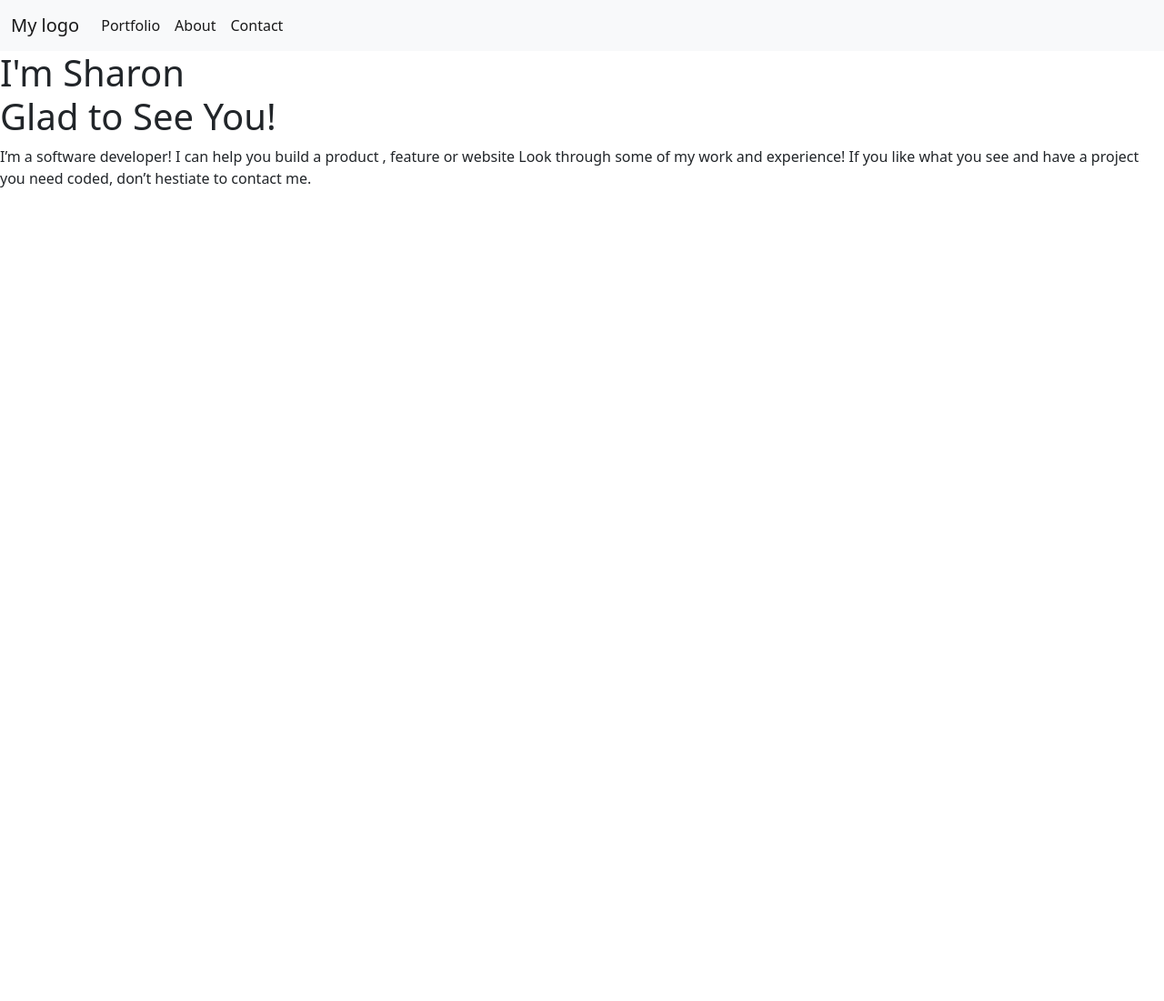
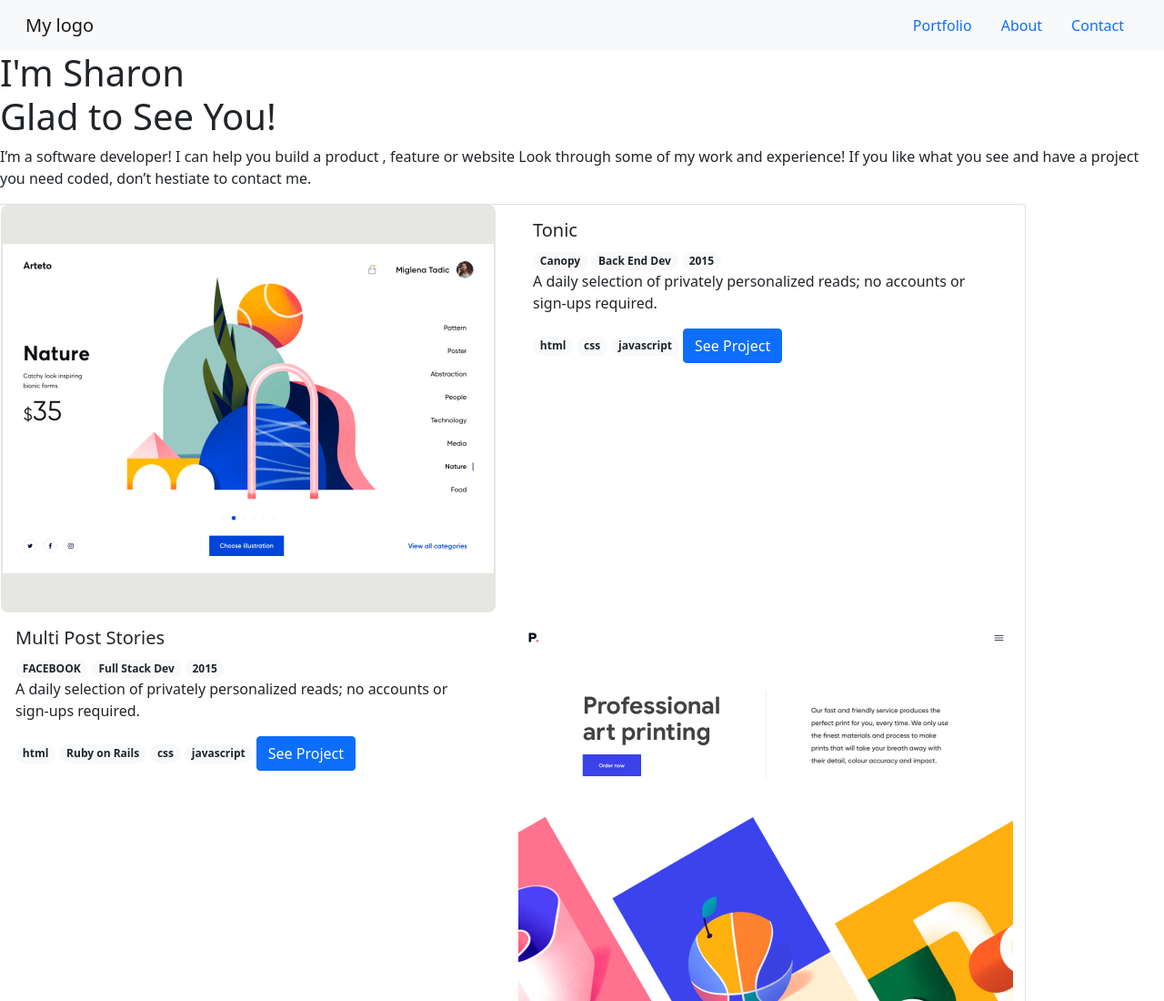
Before and after one commit to sharon-odhiambo/Bootstrap, a website: page index.html in a window 1280 px wide. Shown: the top 1100 px of the page at 91% size. Before the commit the page ends 800 px from the top, so only its background shows below. Drawn offline with nearby package versions, Linux system fonts and the light colour scheme.

Commit message:
Use cards and badges for Projects lists

```diff
--- a/index.html
+++ b/index.html
@@ -8,31 +8,104 @@
     <title>Sharon Odhiambo Portfolio</title>
   </head>
   <body>
-    <nav class="navbar navbar-expand-lg navbar-light bg-light">
+    <nav id="navbar" class="navbar navbar-light bg-light px-3">
         <div class="container-fluid">
             <a class="navbar-brand" href="#">My logo</a>
-          <button class="navbar-toggler" type="button" data-bs-toggle="collapse" data-bs-target="#navbarSupportedContent" aria-controls="navbarSupportedContent" aria-expanded="false" aria-label="Toggle navigation">
-            <span class="navbar-toggler-icon"></span>
-          </button>
-          <div class="collapse navbar-collapse" id="navbarSupportedContent">
-            <ul class="navbar-nav me-auto mb-2 mb-lg-0">
+                <ul class="nav nav-pills">
                   <li class="nav-item">
-                <a class="nav-link active" aria-current="page" href="#">Portfolio</a>
+                    <a class="nav-link" href="#">Portfolio</a>
                   </li>
                   <li class="nav-item">
-                <a class="nav-link active" aria-current="page" href="#">About</a>
+                    <a class="nav-link" href="#">About</a>
                   </li>
                   <li class="nav-item">
-                <a class="nav-link active" aria-current="page" href="#">Contact</a>
+                    <a class="nav-link" href="#">Contact</a>
                   </li>
-            </div>
+                </ul>
             </div>
       </nav>
 
     <h1>I'm Sharon<br> Glad to See You!</h1>
     <p>I’m a software developer! I can help you build a product , feature or website Look through some of my work and experience! If you like what you see and have a project you need coded, don’t hestiate to contact me.</p>
 
+    <div class="row row-cols-1 g-4">
+        <div class="card mb-3" style="max-width: 1140px;">
+            <div class="row">
+              <div class="col-md-6">
+                <img src="./images/snapshoot-desktop.png" class="img-fluid rounded-start" alt="project rate card">
+              </div>
+              <div class="col-md-6">
+                <div class="card-body">
+                  <h5 class="card-title">Tonic</h5>
+                  <span class="badge rounded-pill bg-light text-dark">Canopy</span>
+                  <span class="badge rounded-pill bg-light text-dark">Back End Dev</span>
+                  <span class="badge rounded-pill bg-light text-dark">2015</span>
+                  <p class="card-text">A daily selection of privately personalized reads; no accounts or sign-ups required.</p>
+                     <span class="badge rounded-pill bg-light text-dark">html</span>
+                    <span class="badge rounded-pill bg-light text-dark">css</span>
+                    <span class="badge rounded-pill bg-light text-dark">javascript</span>
 
+                    <a href="#" class="btn btn-primary">See Project</a>
+                </div>
+              </div>
+            </div>
+            <div class="row">
+                <div class="col-md-6">
+                  <div class="card-body">
+                    <h5 class="card-title">Multi  Post Stories</h5>
+                    <span class="badge rounded-pill bg-light text-dark">FACEBOOK</span>
+                    <span class="badge rounded-pill bg-light text-dark">Full Stack Dev</span>
+                    <span class="badge rounded-pill bg-light text-dark">2015</span>
+                    <p class="card-text">A daily selection of privately personalized reads; no accounts or sign-ups required.</p>
+                    <span class="badge rounded-pill bg-light text-dark">html</span>
+                    <span class="badge rounded-pill bg-light text-dark">Ruby on Rails</span>
+                    <span class="badge rounded-pill bg-light text-dark">css</span>
+                    <span class="badge rounded-pill bg-light text-dark">javascript</span>
+                    <a href="#" class="btn btn-primary">See Project</a>
+                  </div>
+                </div>
+                <div class="col-md-6">
+                    <img src="./images/desktop-portfolio-1.png" class="img-fluid rounded-start" alt="project rate card">
+                  </div>
+              </div>
+                <div class="row">
+                    <div class="col-md-6">
+                      <img src="./images/desktop-portfolio-2.png" class="img-fluid rounded-start" alt="project rate card">
+                    </div>
+                    <div class="col-md-6">
+                      <div class="card-body">
+                        <h5 class="card-title">FaceBook 360</h5>
+                        <span class="badge rounded-pill bg-light text-dark">FACEBOOK</span>
+                        <span class="badge rounded-pill bg-light text-dark">Full Stack Dev</span>
+                        <span class="badge rounded-pill bg-light text-dark">2015</span>
+                        <p class="card-text">A daily selection of privately personalized reads; no accounts or sign-ups required.</p>
+                        <span class="badge rounded-pill bg-light text-dark">html</span>
+                        <span class="badge rounded-pill bg-light text-dark">Ruby on Rails</span>
+                        <span class="badge rounded-pill bg-light text-dark">css</span>
+                        <span class="badge rounded-pill bg-light text-dark">javascript</span>
+                        <a href="#" class="btn btn-primary">See Project</a>
+                      </div>
+                    </div>
+                    <div class="row">
+                        <div class="col-md-6">
+                          <div class="card-body">
+                            <h5 class="card-title">Uber Navigation</h5>
+                            <span class="badge rounded-pill bg-light text-dark">Uber</span>
+                            <span class="badge rounded-pill bg-light text-dark">Lead Developer</span>
+                            <span class="badge rounded-pill bg-light text-dark">2018</span>
+                            <p class="card-text">A daily selection of privately personalized reads; no accounts or sign-ups required.</p>
+                            <span class="badge rounded-pill bg-light text-dark">html</span>
+                            <span class="badge rounded-pill bg-light text-dark">Ruby on Rails</span>
+                            <span class="badge rounded-pill bg-light text-dark">css</span>
+                            <span class="badge rounded-pill bg-light text-dark">javascript</span>
+                            <a href="#" class="btn btn-primary">See Project</a>
+                          </div>
+                        </div>
+                        <div class="col-md-6">
+                            <img src="./images/desktop-portfolio-3.png" class="img-fluid rounded-start" alt="project rate card">
+                          </div>
+                      </div>
+      </div>
 
     <script src="https://cdn.jsdelivr.net/npm/bootstrap@5.0.2/dist/js/bootstrap.bundle.min.js" integrity="sha384-MrcW6ZMFYlzcLA8Nl+NtUVF0sA7MsXsP1UyJoMp4YLEuNSfAP+JcXn/tWtIaxVXM" crossorigin="anonymous"></script>
   </body>
```
Lines whose indentation alone changed are shown as unchanged.
